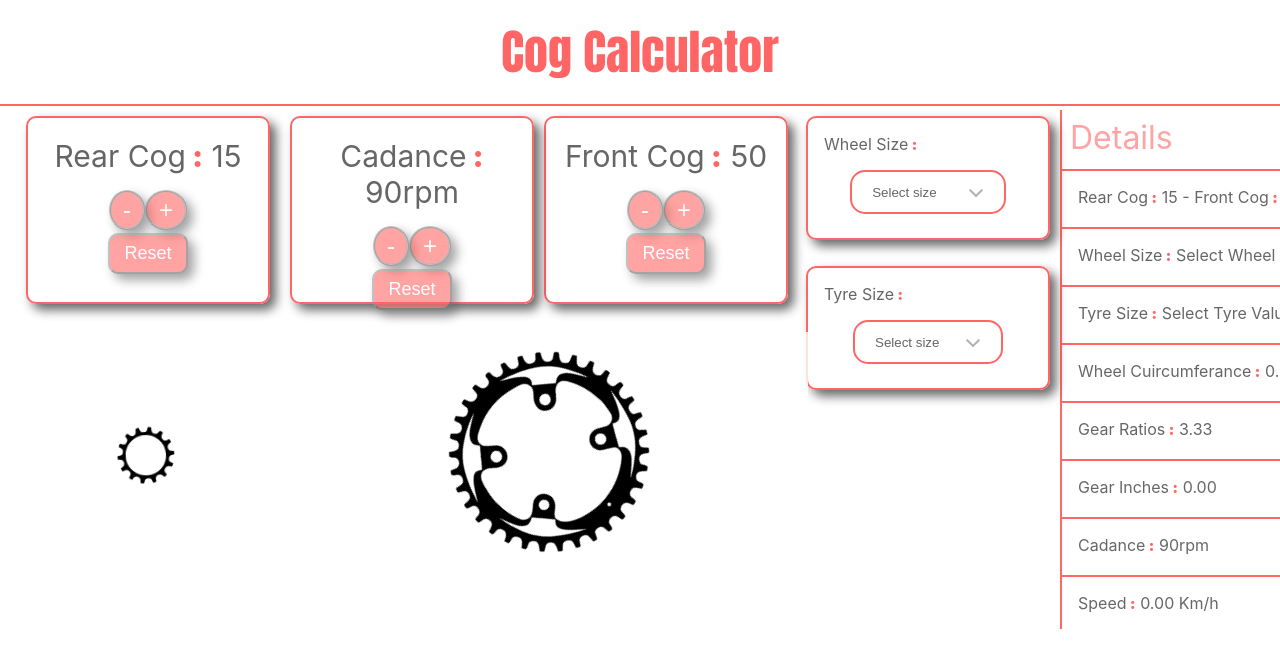
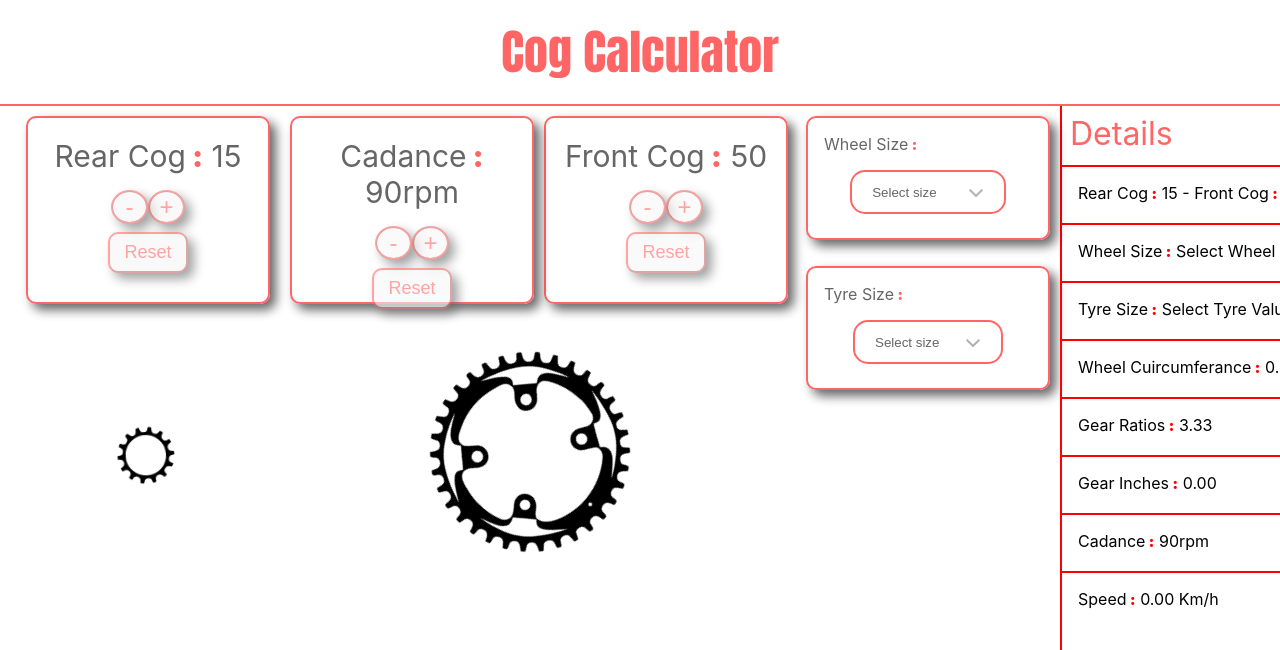
Before and after one commit to lucianboatright/Cog_Calc_tested, a React (Create React App) app: page / in a window 1280 px wide. Shown: the top 650 px of the page. Built offline with nearby package versions, Linux system fonts and the light colour scheme.

Commit message:
change in colours and css

```diff
--- a/src/App.css
+++ b/src/App.css
@@ -13,15 +13,17 @@
   border-left: 2px solid red;
   /* padding-left: 2rem; */
   /* padding-right: 2rem; */
-  opacity: 0.6;
+  /* opacity: 0.6; */
   width: 20rem;
+  height: 100vh
 }
+
 .DatailsSection:hover {
   opacity: 1;
 }
 
-.DatailsSection > div {
-  margin-top: 0.25rem;
+.DatailsSection>div {
+  /* margin-top: 0.25rem; */
   margin-bottom: 0.25rem;
 }
 
@@ -39,14 +41,16 @@
 }
 
 .resetButton {
+  margin-top: 0.5rem;
+  border-color: red;
   cursor: pointer;
   padding: 0.5rem 0.5rem 0.5rem 0.5rem;
   border-radius: 10px;
   width: 5rem;
   font-size: large;
-  background-color: red;
+  /* background-color: red; */
   opacity: 0.6;
-  color: aliceblue;
+  color: red;
   -webkit-box-shadow: 6px 6px 11px 0px #000000;
   box-shadow: 6px 6px 11px 0px #000000;
 }
@@ -57,13 +61,14 @@
 
 .ShifterButton {
   margin-top: 1rem;
-  background-color: red;
-  padding: 0.25rem 0.75rem;
+  /* background-color: red; */
+  width: 2.3rem;
+  border-color: red;
   border-radius: 50%;
   border-style: ridge;
   font-size: x-large;
   cursor: pointer;
-  color: cornsilk;
+  color: red;
   text-align: center;
   opacity: 0.6;
   -webkit-box-shadow: 6px 6px 11px 0px #000000;
@@ -85,6 +90,7 @@
   -webkit-box-shadow: 6px 6px 11px 0px #000000;
   box-shadow: 6px 6px 11px 0px #000000;
 }
+
 .Crank_Display:hover {
   opacity: 1;
 }
@@ -144,6 +150,7 @@
 /* Details Section ************************************ */
 
 .DetailsTitle {
+  /* margin-top: ; */
   padding: 0.5rem;
   font-size: xx-large;
   color: red;
@@ -183,6 +190,7 @@
 .RearCogComponent {
   grid-area: top;
 }
+
 .RearCog_Cog {
   grid-area: main;
 }
@@ -200,7 +208,7 @@
   height: 30rem;
 }
 
-.RearCog_Component > div {
+.RearCog_Component>div {
   background-color: rgba(255, 255, 255, 0.8);
   text-align: center;
   padding-top: 20px;
@@ -238,6 +246,7 @@ svg {
     transform: rotate(0deg);
     transform-origin: center;
   }
+
   to {
     transform: rotate(360deg);
     transform-origin: center;
@@ -251,6 +260,7 @@ svg {
   width: 2rem;
   border-radius: 10px;
 }
+
 .DecreaseCadance {
   height: 2rem;
   width: 2rem;
@@ -260,12 +270,15 @@ svg {
 .Crank_Display_Rpm {
   grid-area: left;
 }
+
 .Crank_Display_Cog {
   grid-area: right;
 }
+
 .Crank_Display_Svg {
   grid-area: main;
   display: block;
+  width: 30rem;
   /* margin-left: auto;
   margin-right: auto;
   margin-top: auto;
@@ -285,20 +298,20 @@ svg {
   margin-right: 1rem;
 }
 
-.Crank_Component > div {
+.Crank_Component>div {
   background-color: rgba(255, 255, 255, 0.8);
   text-align: center;
   padding: 20px 0;
   font-size: 30px;
 }
 
-.CrankSvg {
-}
+.CrankSvg {}
 
 @keyframes rotation {
   from {
     transform: rotate(0deg);
   }
+
   to {
     transform: rotate(359deg);
   }
```
